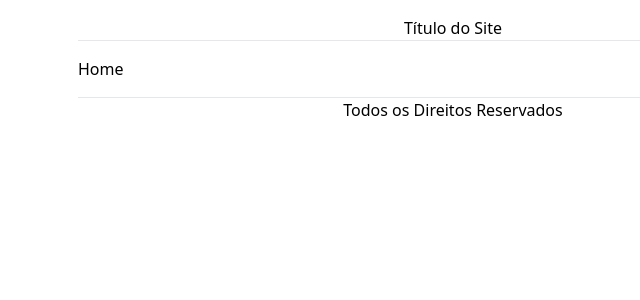
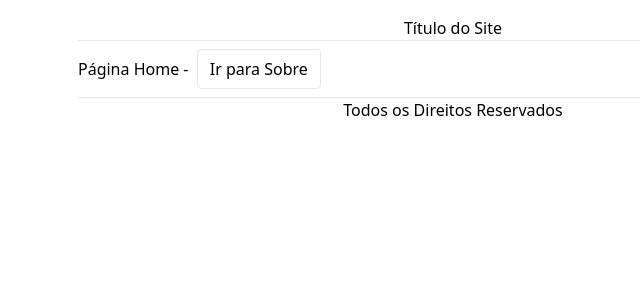
Before and after one commit to gafanhotoalexandre/pequenos-projetos, a React (Vite) app in the folder routing-b7web/: page / in a window 1280 px wide. Shown: the top 300 px of the page, without its empty margins (187-827 px from the left). Built offline with nearby package versions, Linux system fonts and the light colour scheme.

Commit message:
utilizando de rotas privadas

```diff
--- a/routing-b7web/src/App.tsx
+++ b/routing-b7web/src/App.tsx
@@ -3,6 +3,7 @@ import { Home } from './pages/Home';
 import { About } from './pages/About';
 import { AboutSlug } from './pages/AboutSlug';
 import { NotFound } from './pages/NotFound';
+import { RequireAuth } from './RequireAuth';
 
 export default function App() {
   return (
@@ -16,7 +17,14 @@ export default function App() {
       <main className="py-4">
         <Routes>
           <Route path="/" element={<Home />} />
-          <Route path="/sobre" element={<About />} />
+          <Route
+            path="/sobre"
+            element={
+              <RequireAuth>
+                <About />
+              </RequireAuth>}
+          />
+
           <Route
             path="/sobre/:slug"
             element={<AboutSlug />}
--- /dev/null
+++ b/routing-b7web/src/RequireAuth.tsx
@@ -0,0 +1,12 @@
+import { Navigate } from 'react-router-dom'
+
+interface RequireAuthProps {
+  children: JSX.Element;
+}
+
+export function RequireAuth({ children }: RequireAuthProps) {
+  const isAuth = false;
+  if (!isAuth) return <Navigate to="/" />
+
+  return children;
+}
--- a/routing-b7web/src/pages/About.tsx
+++ b/routing-b7web/src/pages/About.tsx
@@ -36,11 +36,11 @@ export function About() {
       Ordem: {searchParams.get('order')}
       <section className="border rounded p-4 flex items-center gap-5 transition-all">
         <button
-          className="px-3 py-2 border rounded hover:border-gray-500 transition-all"
+          className="px-3 py-2 border rounded hover:border-gray-400 transition-all"
           onClick={() => setOrder('asc')}
         >ASC</button>
         <button
-          className="px-3 py-2 border rounded hover:border-gray-500 transition-all"
+          className="px-3 py-2 border rounded hover:border-gray-400 transition-all"
           onClick={() => setOrder('desc')}
         >DESC</button>
       </section>
--- a/routing-b7web/src/pages/Home.tsx
+++ b/routing-b7web/src/pages/Home.tsx
@@ -1,7 +1,13 @@
+import { Link } from 'react-router-dom';
+
 export function Home() {
   return (
     <div>
-      Home
+      Página Home - <span>&nbsp;</span>
+      <Link
+        className="border rounded px-3 py-2 hover:border-gray-400 transition-all"
+        to="/sobre"
+      >Ir para Sobre</Link>
     </div>
   );
 }
```
